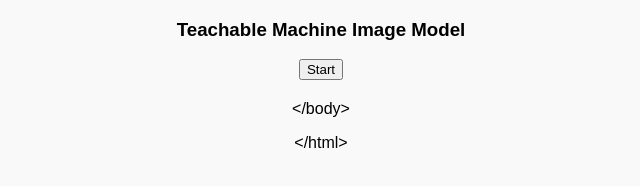
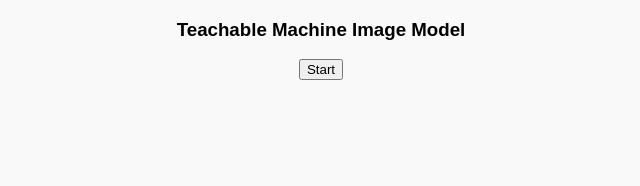
Before and after one commit to abhinandnav/hand-gesture, a plain HTML site: page index.html in a window 1280 px wide. Shown: the whole page, without its empty margins (319-959 px from the left). Drawn offline with Linux system fonts and the light colour scheme.

Commit message:
Update index.html

```diff
--- a/index.html
+++ b/index.html
@@ -104,7 +104,3 @@
     </script>
 </body>
 </html>
-<p class="p1">&lt;/body&gt;</p>
-<p class="p1">&lt;/html&gt;</p>
-</body>
-</html>
```
